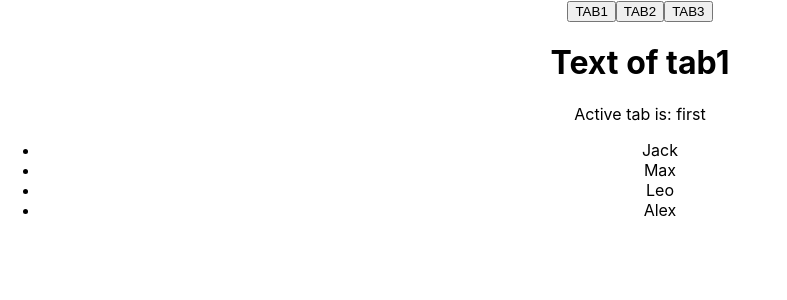
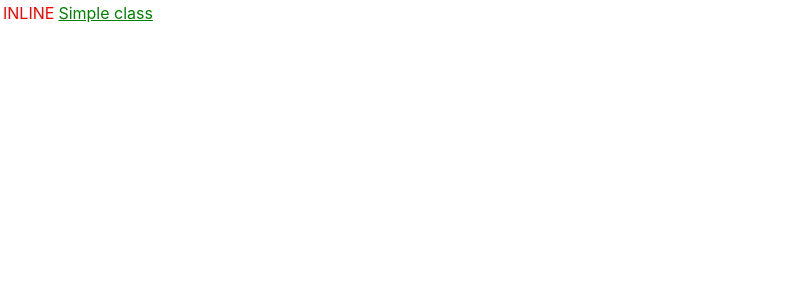
Before and after one commit to karway211/react-js-tutorial, a React (Create React App) app in the folder react-tutorial/: page / in a window 1280 px wide. Shown: the top 300 px of the page, without its empty margins (0-787 px from the left). Built offline with nearby package versions, Linux system fonts and the light colour scheme.

Commit message:
feat: add Fragments & CSS

```diff
--- /dev/null
+++ b/react-tutorial/src/08-fragment_&_css/Lesson.jsx
@@ -0,0 +1,36 @@
+import React, { Fragment } from 'react';
+import './styles.css';
+
+// Два решения для того, чтобы вернуть из метода render несколько элементов
+/*
+1. обернуть элементы в массив:
+  const Colums = () => ([
+    <td key='1'>Hello</td>,
+    <td key='2'>world</td>
+  ])
+*/
+/*
+2. Fragment - это компонента, которая позволяет вернуть из метода render 2 и более элемента без какой-либо дополнительной обертке
+              их в DOM-дереве.
+*/
+
+const styles = {color: 'red', textTransform:'uppercase'}
+
+const Colums = () => (
+  <Fragment>
+    <td style={styles}>Inline</td>
+    <td className='title'>Simple class</td>
+  </Fragment>
+)
+
+const Table = () => (
+  <table>
+    <tbody>
+      <tr>
+        <Colums />
+      </tr>
+    </tbody>
+  </table>
+)
+
+export default Table;
--- /dev/null
+++ b/react-tutorial/src/08-fragment_&_css/styles.css
@@ -0,0 +1,4 @@
+.title {
+  color: green;
+  text-decoration: underline;
+}
--- a/react-tutorial/src/App.js
+++ b/react-tutorial/src/App.js
@@ -7,6 +7,7 @@ import CounterBtton1 from './03-props/Lesson';
 import MyApp from './05-events/Lesson';
 import Lesson6 from './06-conditional_rendering/Lesson';
 import Lesson7 from './07-lists/Leson';
+import Table from './08-fragment_&_css/Lesson';
 
 function App() {
   return (
@@ -16,7 +17,8 @@ function App() {
       {/* <CounterBtton1 /> */}
       {/* <MyApp /> */}
       {/* <Lesson6 /> */}
-      <Lesson7 />
+      {/* <Lesson7 /> */}
+      <Table />
     </div>
   );
 }
```
